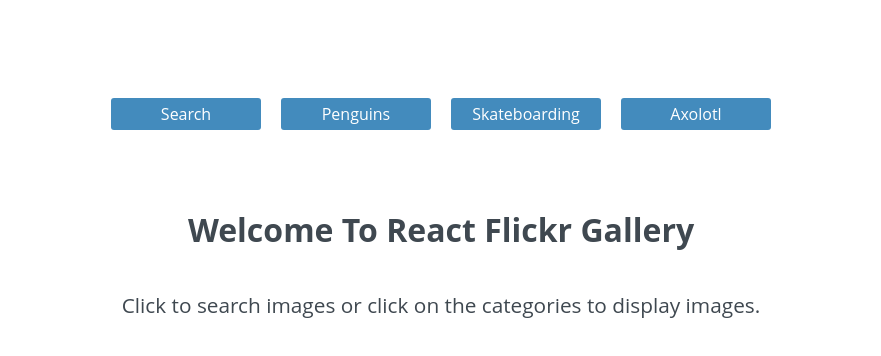
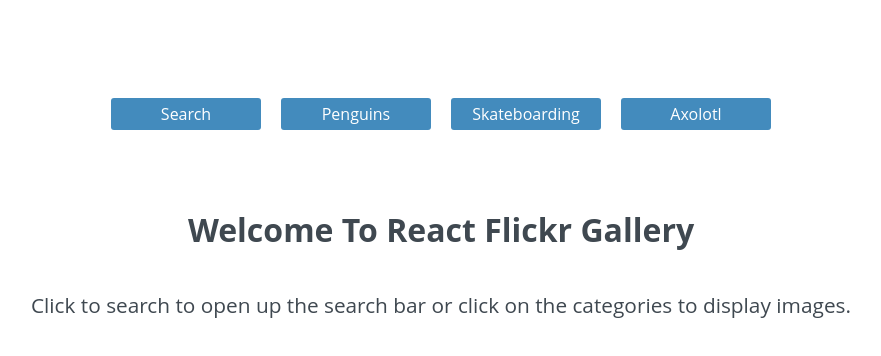
Before and after one commit to jimmy-guzman/reactflickrgallery, a React (Create React App) app: page / in a window 1280 px wide. Shown: the top 356 px of the page, without its empty margins (199-1080 px from the left). Built offline with nearby package versions, Linux system fonts and the light colour scheme; no server answers.

Commit message:
fixed container issue

```diff
--- a/src/components/Home.js
+++ b/src/components/Home.js
@@ -3,7 +3,10 @@
 const Home = () => (
   <div>
     <h2>Welcome to React Flickr Gallery</h2>
-    <p>Click to search images or click on the categories to display images.</p>
+    <p>
+      Click to search to open up the search bar or click on the categories to
+      display images.
+    </p>
   </div>
 );
 
--- a/src/components/Nav.js
+++ b/src/components/Nav.js
@@ -1,4 +1,4 @@
-import React, { Component } from "react";
+import React, { Component, Fragment } from "react";
 import { NavLink } from "react-router-dom";
 import { Route } from "react-router-dom";
 import Results from "./Results";
@@ -6,6 +6,7 @@
 class Nav extends Component {
   render() {
     return (
+      <Fragment>
         <nav className="main-nav">
           <ul>
             <li>
@@ -21,8 +22,9 @@
               <NavLink to="/search/axolotl">Axolotl</NavLink>
             </li>
           </ul>
+        </nav>
         <Route exact path="/search/:query" component={Results} />
-      </nav>
+      </Fragment>
     );
   }
 }
```
Lines whose indentation alone changed are shown as unchanged.
